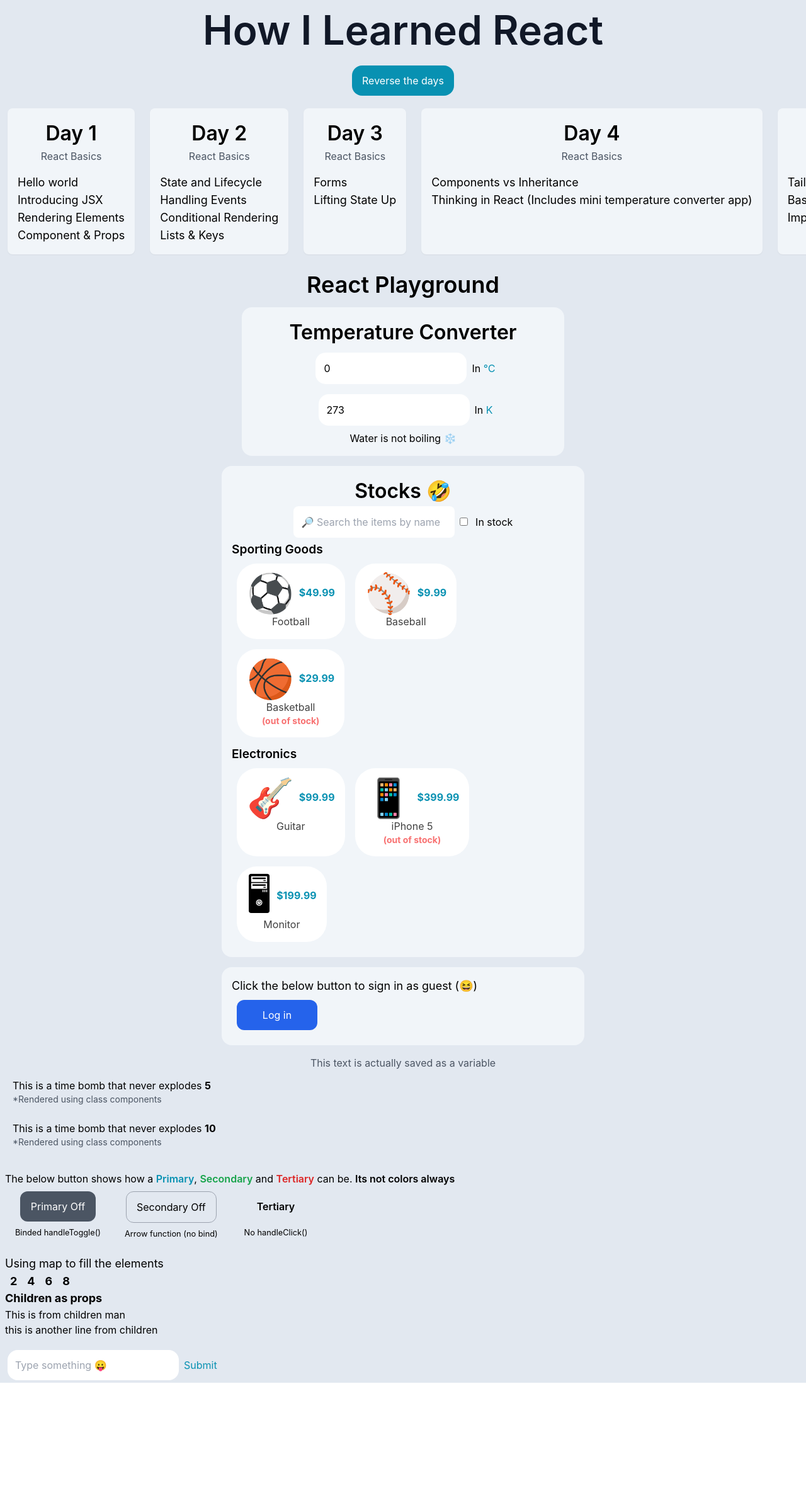
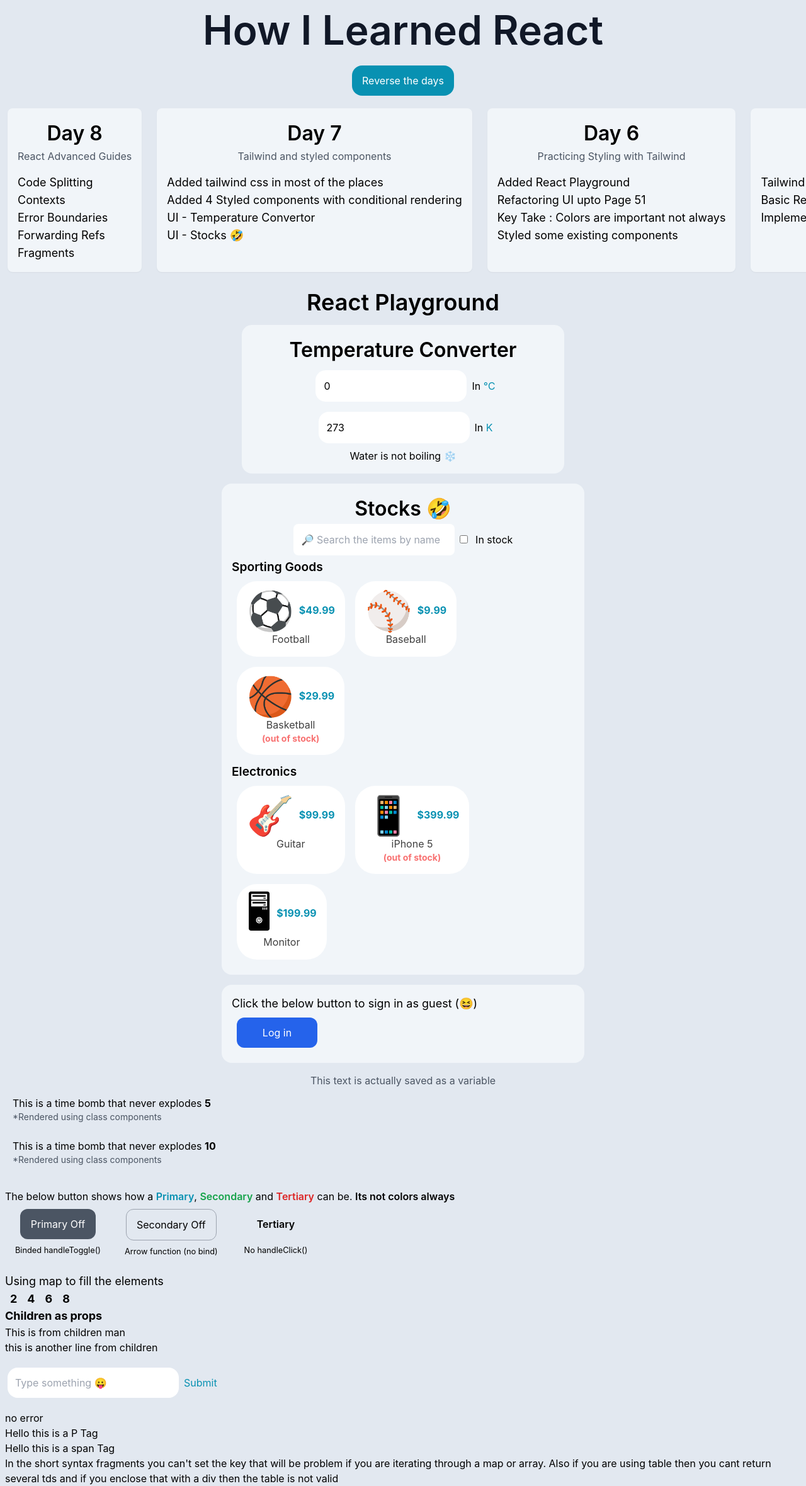
Before and after one commit to ShrihariMohan/react-playground, a React (Create React App) app: page / in a window 1280 px wide. Shown: the whole page at 63% size. Before the commit the page ends 2212 px from the top, so only its background shows below. Built offline with nearby package versions, Linux system fonts and the light colour scheme; the HTML template or start-up script is replaced by a standard one.

Commit message:
Day 8 - Advanced Guides
Context , Code splitting , forward refs , fragments

```diff
--- a/src/App.tsx
+++ b/src/App.tsx
@@ -12,10 +12,17 @@ import Calculator from './components/mainConcepts/10_LiftingStateUp/Calculator';
 import ChildrenAsProps from './components/mainConcepts/11_CompositionVsInheritance';
 import FilterableProductTable from './components/mainConcepts/12_ThinkingInReact/FilterableProductTable';
 import CardContainer from './HorizontalCards/CardContainer';
+import { ThemeContext } from './components/advancedGuides/3_Context/3_Context';
+import ComponentContainingContext from './components/advancedGuides/3_Context/3_ComponentContainingContext';
+import ErrorBoundaries from './components/advancedGuides/4_ErrorBoundary';
+import CreatingRef from './components/advancedGuides/5_ForwardingRefs/UsingReference';
+import loggingProps from './components/advancedGuides/5_ForwardingRefs/LogginProps';
+import { ThatReturnsFragments, ThatReturnsShortSyntaxFragments } from './components/advancedGuides/6_Fragments';
 
 function App() {
   return (
-    <div className='bg-slate-200'>
+    <ThemeContext.Provider value='dark'>
+      <div className='bg-slate-200 '>
         <Helloworld />
         <CardContainer />
         <div className='px-2'>
@@ -31,9 +38,16 @@ function App() {
           <List list={[1, 2, 3, 4]} />
           <ChildrenAsProps />
           <Forms />
+          <ErrorBoundaries>
+            <ComponentContainingContext />
+          </ErrorBoundaries>
+          <CreatingRef />
+          <ThatReturnsFragments />
+          <ThatReturnsShortSyntaxFragments />
 
         </div>
       </div>
+    </ThemeContext.Provider>
   );
 }
 
--- a/src/HorizontalCards/CardContainer.tsx
+++ b/src/HorizontalCards/CardContainer.tsx
@@ -16,13 +16,14 @@ type IState = {
 }
 
 const cards: ICard[] = [
+  { day: 8, subTitle: 'React Advanced Guides', learntSubjects: ['Code Splitting', 'Contexts', 'Error Boundaries', 'Forwarding Refs', 'Fragments'] },
+  { day: 7, subTitle: 'Tailwind and styled components', learntSubjects: ['Added tailwind css in most of the places', 'Added 4 Styled components with conditional rendering', 'UI - Temperature Convertor', 'UI - Stocks 🤣'] },
+  { day: 6, subTitle: 'Practicing Styling with Tailwind', learntSubjects: ['Added React Playground', 'Refactoring UI upto Page 51', 'Key Take : Colors are important not always', 'Styled some existing components'] },
+  { day: 5, subTitle: 'Styling in react', learntSubjects: ['Tailwind CSS Setup', 'Basic React Styled Components', 'Implemented this cards '] },
+  { day: 4, subTitle: 'React Basics', learntSubjects: ['Components vs Inheritance', 'Thinking in React (Includes mini temperature converter app)'] },
+  { day: 3, subTitle: 'React Basics', learntSubjects: ['Forms', 'Lifting State Up'] },
+  { day: 2, subTitle: 'React Basics', learntSubjects: ['State and Lifecycle', 'Handling Events', 'Conditional Rendering', 'Lists & Keys'] },
   { day: 1, subTitle: 'React Basics', learntSubjects: ['Hello world', 'Introducing JSX', 'Rendering Elements', 'Component & Props'] },
-  { day: 2, subTitle: 'React Basics', learntSubjects: ['State and Lifecycle', 'Handling Events', 'Conditional Rendering', 'Lists & Keys'] },
-  { day: 3, subTitle: 'React Basics', learntSubjects: ['Forms', 'Lifting State Up'] },
-  { day: 4, subTitle: 'React Basics', learntSubjects: ['Components vs Inheritance', 'Thinking in React (Includes mini temperature converter app)'] },
-  { day: 5, subTitle: 'Styling in react', learntSubjects: ['Tailwind CSS Setup', 'Basic React Styled Components', 'Implemented this cards '] },
-  { day: 6, subTitle: 'Practicing Styling with Tailwind', learntSubjects: ['Added React Playground', 'Refactoring UI upto Page 51', 'Key Take : Colors are important not always', 'Styled some existing components'] },
-  { day: 7, subTitle: 'Tailwind and styled components', learntSubjects: ['Added tailwind css in most of the places', 'Added 4 Styled components with conditional rendering', 'UI - Temperature Convertor', 'UI - Stocks 🤣'] }
 
 ]
 class CardContainer extends React.Component<IProps, IState> {
--- /dev/null
+++ b/src/components/advancedGuides/3_Context/3_ComponentContainingContext.tsx
@@ -0,0 +1,17 @@
+import React from "react";
+import { ThemeContext } from "./3_Context";
+
+class ComponentContainingContext extends React.Component {
+  static contextType = ThemeContext
+  render() {
+    throw new Error('hello')
+
+    return (
+      <div>
+        Hello there {this.context}
+      </div>
+    )
+  }
+}
+
+export default ComponentContainingContext
--- /dev/null
+++ b/src/components/advancedGuides/3_Context/3_Context.tsx
@@ -0,0 +1,12 @@
+import React from 'react';
+
+export const ThemeContext = React.createContext('light')
+
+/*
+Context provides a way to share values like these between components without having to
+explicitly pass a prop through every level of the tree.
+
+https://reactjs.org/docs/context.html
+
+By the given method we can only use only one context in a component
+*/
--- /dev/null
+++ b/src/components/advancedGuides/4_ErrorBoundary.tsx
@@ -0,0 +1,38 @@
+import React, { ErrorInfo } from "react"
+
+type IProps = {}
+type IState = {
+  hasError: boolean
+}
+
+
+
+class ErrorBoundaries extends React.Component<IProps, IState> {
+
+  constructor(props: IProps) {
+    super(props)
+    this.state = { hasError: false }
+  }
+
+  componentDidCatch(err: Error, errInfo: ErrorInfo) {
+    console.log("🚀 ~ file: 4_ErrorBoundary.tsx ~ line 6 ~ ErrorBoundaries ~ componentDidCatch ~ errInfo", errInfo)
+    console.log("🚀 ~ file: 4_ErrorBoundary.tsx ~ line 6 ~ ErrorBoundaries ~ componentDidCatch ~ err", err)
+  }
+
+  static getDerivedStateFromError(_: Error) {
+    // Update state so the next render will show the fallback UI.
+    return ({ hasError: true })
+  }
+
+  render(): React.ReactNode {
+    const hasError = this.state.hasError
+    return (
+      <>
+        {hasError ? ' This is an error component' : 'no error '}
+      </>
+    )
+  }
+
+}
+
+export default ErrorBoundaries
--- /dev/null
+++ b/src/components/advancedGuides/5_ForwardingRefs/FancyButton.tsx
@@ -0,0 +1,20 @@
+import React from "react";
+import loggingProps from './LogginProps'
+type ButtonProps = React.HTMLProps<HTMLButtonElement>
+
+const FancyButton = React.forwardRef<HTMLButtonElement, ButtonProps>((props, ref) => (
+  <button ref={ref} className="FancyButton">
+    {props.children}
+  </button>
+
+));
+
+const ButtonWithoutRef = () => {
+  return (
+    <>
+      Button with reference man!
+    </>
+  )
+}
+
+export default loggingProps({ WrappedComponent: ButtonWithoutRef })
--- /dev/null
+++ b/src/components/advancedGuides/5_ForwardingRefs/LogginProps.tsx
@@ -0,0 +1,24 @@
+import React from "react"
+
+type IProps = {
+  WrappedComponent: React.ElementType
+}
+
+function loggingProps(props: IProps) {
+  console.log("🚀 ~ file: LogginProps.tsx ~ line 8 ~ loggingProps ~ props", props)
+  class LogProps extends React.Component<IProps> {
+
+    componentDidUpdate(prev: IProps) {
+      console.log('old props:', prev);
+      console.log('new props:', this.props);
+    }
+
+    render() {
+      return <props.WrappedComponent {...this.props} />
+    }
+
+  }
+  return LogProps
+}
+
+export default loggingProps
--- /dev/null
+++ b/src/components/advancedGuides/5_ForwardingRefs/UsingReference.tsx
@@ -0,0 +1,13 @@
+import React, { createRef } from "react";
+import FancyButton from "./FancyButton";
+
+const ref = React.createRef<HTMLButtonElement>()
+
+function CreatingRef() {
+  return (<>
+  </>
+    // <FancyButton ref={ref} > Click me!</FancyButton>
+  )
+}
+
+export default CreatingRef
--- /dev/null
+++ b/src/components/advancedGuides/6_Fragments.tsx
@@ -0,0 +1,24 @@
+import React from "react";
+
+export const ThatReturnsFragments = () => {
+  return (
+    <React.Fragment >
+      <p> Hello this is a P Tag</p>
+      <span> Hello this is a span Tag</span>
+
+    </React.Fragment>
+  )
+}
+
+export const ThatReturnsShortSyntaxFragments = () => {
+  return (
+
+    <>
+      <p> In the short syntax fragments you can't set the key that will be problem
+        if you are iterating through a map or array. Also if you are using table
+        then you cant return several tds
+        and if you enclose that with a div then the table is not valid
+      </p>
+    </>
+  )
+}
--- a/src/components/mainConcepts/8_ListAndKeys.tsx
+++ b/src/components/mainConcepts/8_ListAndKeys.tsx
@@ -1,13 +1,13 @@
 import styled from "styled-components"
 
-function List(props: { list: number[] }) {
-
-  const Item = styled.li`
+const Item = styled.li`
     font-size: large;
     font-weight: bolder;
     margin-left: 0.5rem;
     margin-right: 0.5rem;
   `
+
+function List(props: { list: number[] }) {
 
   const listItems = props.list
   const doubledListItems = listItems.map((number) => number = number * 2)
```
Lines whose indentation alone changed are shown as unchanged.
